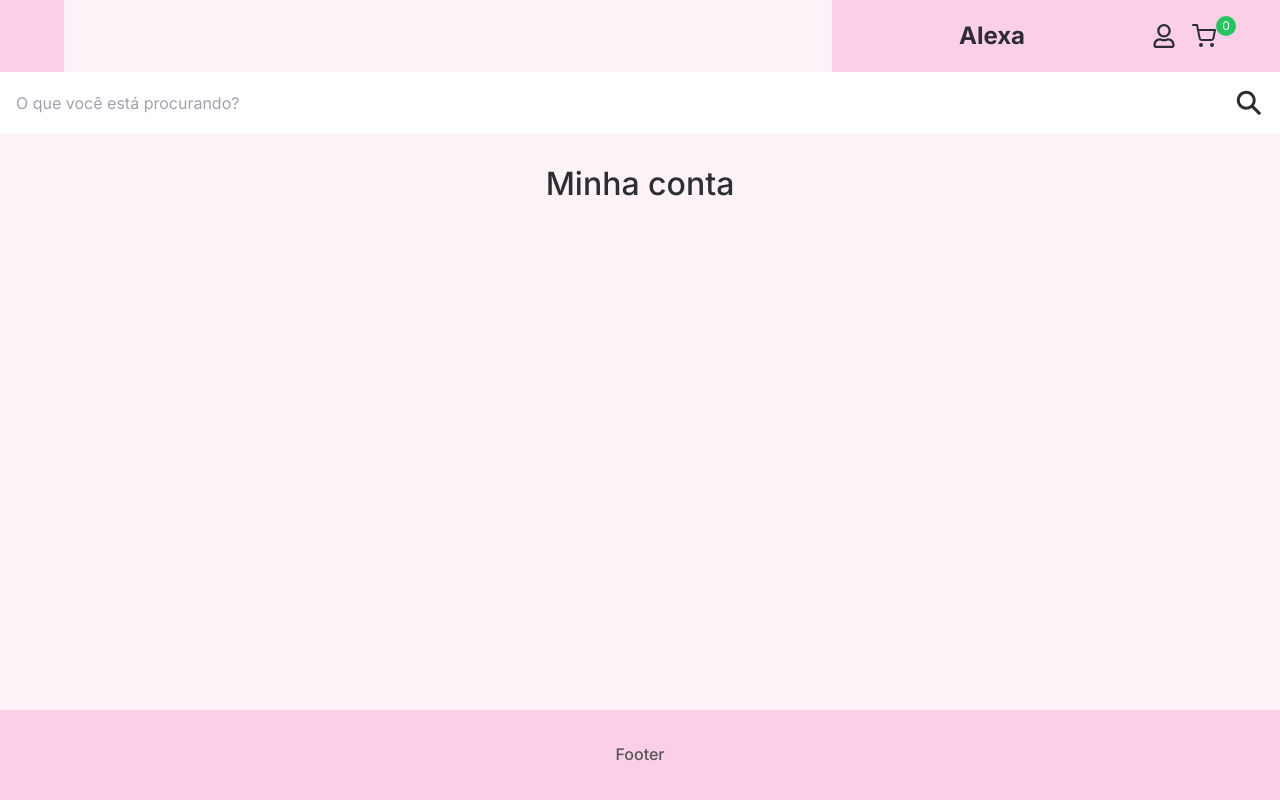
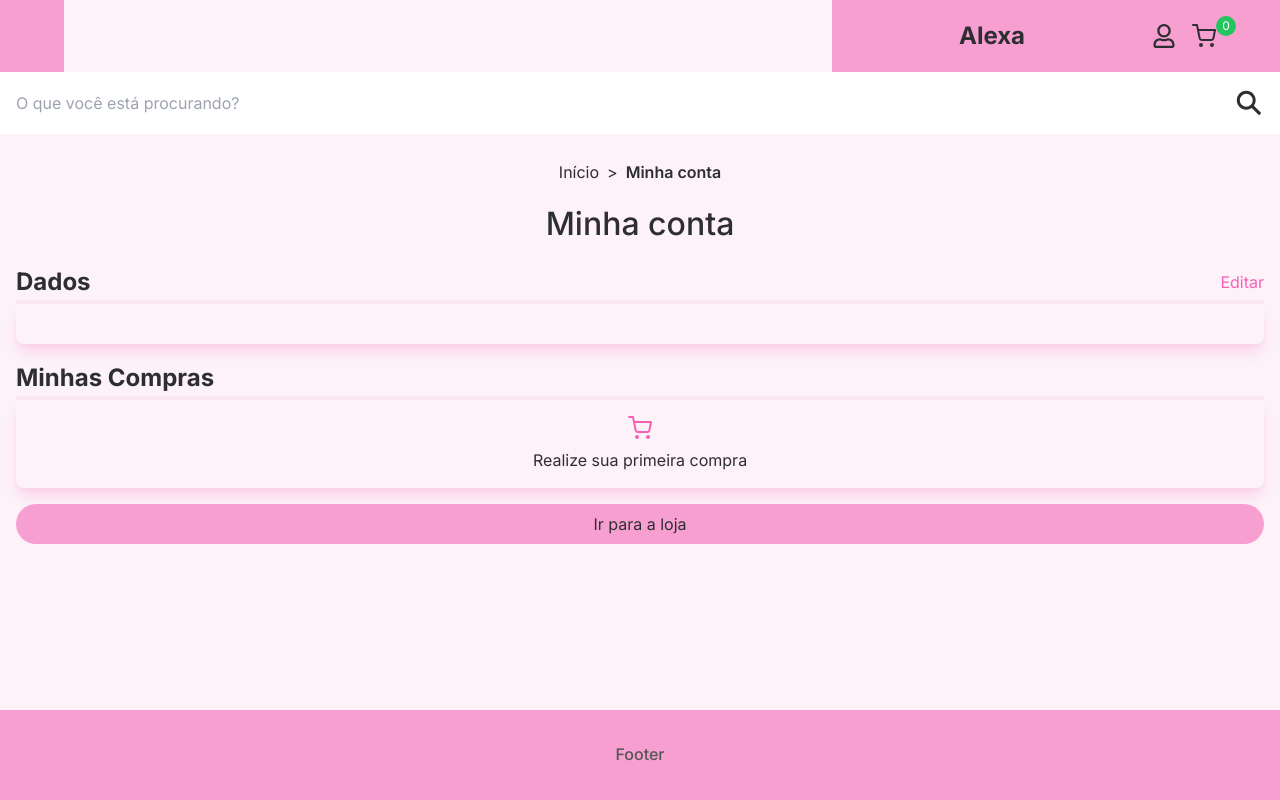
Before and after one commit to cafe51/Alexa-semijoias, a Next.js app in the folder alexa-site/: page /minha-conta in a window 1280 px wide. Built offline with nearby package versions, Linux system fonts and the light colour scheme.

Commit message:
create minha-conta content

```diff
--- a/alexa-site/src/app/components/CartIcon.tsx
+++ b/alexa-site/src/app/components/CartIcon.tsx
@@ -2,27 +2,27 @@ import Link from 'next/link';
 import { FiShoppingCart } from 'react-icons/fi';
 import { useRouter } from 'next/navigation';
 import { useEffect, useState } from 'react';
+import { useUser } from '@/context/UserContext';
 
 
 
 
 export default function CartIcon() {
     const [cartQuantity, setCartQuantity] = useState(0);
+    const { user } = useUser();
     const router = useRouter();
 
     useEffect(() => {
-        const userFromLocalStorage = localStorage.getItem('userData');
-        if (userFromLocalStorage !== '' && userFromLocalStorage) {
+        if (user) {
             try {
-                const userData = JSON.parse(userFromLocalStorage);
-                userData.carrinho ? setCartQuantity(userData.carrinho.length) : setCartQuantity(0);
+                user.carrinho ? setCartQuantity(user.carrinho.length) : setCartQuantity(0);
             } catch (e) {
                 console.error('Invalid JSON in localStorage:', e);
             }
         } else {
             setCartQuantity(0);
         }
-    }, [router]);
+    }, [router, user]);
     return (
         <Link className='relative' href={ '/carrinho' }><FiShoppingCart size={ 24 }/>
             <span className="absolute bottom-3 right-0 left-6 flex items-center justify-center w-5 h-5 text-xs text-white bg-green-500 rounded-full">
--- a/alexa-site/src/app/components/NavBarUserSection.tsx
+++ b/alexa-site/src/app/components/NavBarUserSection.tsx
@@ -2,30 +2,31 @@
 
 import { useEffect, useState } from 'react';
 import { useRouter } from 'next/navigation';
+import { useUser } from '@/context/UserContext';
 
 export default function NavBarUserSection() {
     const router = useRouter();
-
+    const { user, logout } = useUser();
     const [userIsLogged, setUserIsLogged] = useState(false);
     const [userName, setUserName] = useState('');
 
     useEffect(() => {
-        const userFromLocalStorage = localStorage.getItem('userData');
-        if (userFromLocalStorage !== '' && userFromLocalStorage) {
+
+        if (user) {
             try {
                 setUserIsLogged(true);
-                const userData = JSON.parse(userFromLocalStorage);
-                setUserName(userData.nome.split(' ')[0]);
+                setUserName(user.nome.split(' ')[0]);
             } catch (e) {
                 console.error('Invalid JSON in localStorage:', e);
             }
         } else {
             setUserIsLogged(false);
         }
-    }, [router]);
+    }, [router, user]);
 
     const handleLogOut = () => {
-        localStorage.removeItem('userData');
+        // localStorage.removeItem('userData');
+        logout();
         router.push('/');
     };
 
--- a/alexa-site/src/app/context/UserContext.tsx
+++ /dev/null
@@ -1,29 +0,0 @@
-'use client';
-import React, { createContext, useContext, useState, ReactNode } from 'react';
-import { UserType } from '../utils/types';
-
-
-interface UserContextType {
-  user: UserType | null;
-  setUser: (user: UserType | null) => void;
-}
-
-const UserContext = createContext<UserContextType | undefined>(undefined);
-
-export const UserProvider = ({ children }: { children: ReactNode }) => {
-    const [user, setUser] = useState<UserType | null>(null);
-
-    return (
-        <UserContext.Provider value={ { user, setUser } }>
-            { children }
-        </UserContext.Provider>
-    );
-};
-
-export const useUser = () => {
-    const context = useContext(UserContext);
-    if (context === undefined) {
-        throw new Error('useUser must be used within a UserProvider');
-    }
-    return context;
-};
--- a/alexa-site/src/app/globals.css
+++ b/alexa-site/src/app/globals.css
@@ -37,7 +37,7 @@ a {
 }
 
 .primColor {
-  background-color: #fbcfe8;
+  background-color: #f89fd2;
 }
 
 .secColor {
@@ -55,7 +55,7 @@ a {
 
 .textColored {
   --tw-text-opacity: 1;
-  color: rgb(249 168 212 / var(--tw-text-opacity));
+  color:  #f561b5;
 }
 
 .strongTextColored {
@@ -134,7 +134,7 @@ a {
 
 @media (max-width: 760px) {
   .nav-gradient {
-    background: linear-gradient(to bottom, #fbcfe8, rgba(255, 255, 255, 0.74));
+    background: linear-gradient(to bottom, #f89fd2, rgba(255, 255, 255, 0.74));
     content: "";
     display: block;
     position: absolute;
--- a/alexa-site/src/app/layout.tsx
+++ b/alexa-site/src/app/layout.tsx
@@ -1,6 +1,7 @@
 import type { Metadata } from 'next';
 import { Inter } from 'next/font/google';
 import './globals.css';
+import { UserProvider } from '@/context/UserContext';
 
 const inter = Inter({ subsets: ['latin'] });
 
@@ -16,7 +17,11 @@ export default function RootLayout({
 }>) {
     return (
         <html lang="en">
-            <body className={ inter.className }>{ children }</body>
+            <body className={ inter.className }>
+                <UserProvider>
+                    { children }
+                </UserProvider>
+            </body>
         </html>
     );
 }
--- a/alexa-site/src/app/login/page.tsx
+++ b/alexa-site/src/app/login/page.tsx
@@ -6,9 +6,12 @@ import { useRouter } from 'next/navigation';
 import { ImSpinner9 } from 'react-icons/im';
 import { getProductApi, getUsersApi } from '../utils/api';
 import { ProductType, UserType } from '../utils/types';
+import { useUser } from '@/context/UserContext';
+
 
 export default function Login() {
     const router = useRouter();
+    const { user, setUser } = useUser();
     const [loadingButton, setLoadingButton] = useState(true);
     const [loadingComponent, setLoadingComponent] = useState(true);
     const [loginErrorMessage, setLoginErrorMessage] = useState('');
@@ -23,10 +26,8 @@ export default function Login() {
     }, []);
 
     useEffect(() => {
-        const userFromLocalStorage = localStorage.getItem('userData');
-        if (userFromLocalStorage !== '' && userFromLocalStorage) {
+        if (user) {
             try {
-                JSON.parse(userFromLocalStorage);
                 setLoadingButton(true);
                 router.push('/minha-conta');
             } catch (e) {
@@ -46,6 +47,24 @@ export default function Login() {
         setRegisterValues({ ...registerValues, [name]: value });
     };
 
+    const setCartLocalStorage = async(user: UserType) => {
+        const carrinhoIds = user.carrinho && user.carrinho.length > 0 ? user.carrinho : [];
+
+        const allBrincos = await getProductApi('brincos');
+        const allPulseiras = await getProductApi('pulseiras');
+        const allColares = await getProductApi('colares');
+        const allAneis = await getProductApi('aneis');
+        const allProducts = [...allBrincos, ...allPulseiras, ...allColares , ...allAneis];
+
+        const carrinhoProducts: ProductType[] = carrinhoIds.map((carrinhoId: string) => {
+            return allProducts.filter((product: ProductType) => product.id === carrinhoId)[0];
+        });
+
+        // console.log(carrinhoProducts);
+
+        localStorage.setItem('carrinho', JSON.stringify(carrinhoProducts));
+    };
+
     const handleSubmit = async(e: React.FormEvent<HTMLFormElement>) => {
         e.preventDefault();
         setLoadingButton(true);
@@ -55,23 +74,11 @@ export default function Login() {
             const allUsers = await getUsersApi();
             const user = allUsers.find((myUser: UserType) => myUser.email === registerValues.email);
             if (user.password === registerValues.password) {
-                localStorage.setItem('userData', JSON.stringify(user));
+                // localStorage.setItem('userData', JSON.stringify(user));
 
-                const carrinhoIds = user.carrinho && user.carrinho.length > 0 ? user.carrinho : [];
+                setCartLocalStorage(user);
 
-                const allBrincos = await getProductApi('brincos');
-                const allPulseiras = await getProductApi('pulseiras');
-                const allColares = await getProductApi('colares');
-                const allAneis = await getProductApi('aneis');
-                const allProducts = [...allBrincos, ...allPulseiras, ...allColares , ...allAneis];
-
-                const carrinhoProducts: ProductType[] = carrinhoIds.map((carrinhoId: string) => {
-                    return allProducts.filter((product: ProductType) => product.id === carrinhoId)[0];
-                });
-
-                console.log(carrinhoProducts);
-
-                localStorage.setItem('carrinho', JSON.stringify(carrinhoProducts));
+                setUser(user);
 
                 router.push('/');
             } else {
--- a/alexa-site/src/app/minha-conta/page.tsx
+++ b/alexa-site/src/app/minha-conta/page.tsx
@@ -1,9 +1,53 @@
+'use client';
+
+import Link from 'next/link';
 import BodyWithHeaderAndFooter from '../components/BodyWithHeaderAndFooter';
+import { useUser } from '@/context/UserContext';
+import { FiShoppingCart } from 'react-icons/fi';
+
 
 export default function ClientProfile() {
+    const { user } = useUser();
+
     return (
         <BodyWithHeaderAndFooter>
+            <div className='flex gap-2'>
+                <Link href={ '/' } className='font-normal'>Início</Link>
+                <span className='font-normal'>{ '>' }</span>
+                <span  className='font-semibold'>Minha conta</span>
+            </div>
             <h1>Minha conta</h1>
+            <section className='flex flex-col w-full gap-4'>
+                <div className='flex flex-col  w-full'>
+                    <div className='flex justify-between items-center'>
+                        <h2>Dados</h2>
+                        <span className='textColored'>Editar</span>
+                    </div>
+                    <div className='w-full border-2 border-solid border-pink-100'></div>
+                    <div className='flex p-4 w-full shadow-lg rounded-lg shadowColor'>
+                        <div className='flex flex-col gap-1'>
+                            <h3>{ user?.nome }</h3>
+                            <h3>{ user?.email }</h3>
+                            <h3>{ user?.tel }</h3>
+                        </div>
+                    </div>
+                </div>
+                <div className='flex flex-col w-full'>
+                    <h2>Minhas Compras</h2>
+                    <div className='w-full border-2 border-solid border-pink-100'></div>
+                    <div className='flex flex-col gap-4 w-full'>
+                        <div className='flex justify-between p-4 w-full shadow-lg rounded-lg shadowColor'>
+                            <div className='flex flex-col  items-center gap-2 w-full'>
+                                <FiShoppingCart className='textColored' size={ 24 }/>
+                                <h3>Realize sua primeira compra</h3>
+                            </div>
+                        </div>
+                        <button className='primColor rounded-full p-2 '>Ir para a loja</button>
+                    </div>
+
+                </div>
+            </section>
+
         </BodyWithHeaderAndFooter>
     );
 }
--- /dev/null
+++ b/alexa-site/src/context/UserContext.tsx
@@ -0,0 +1,51 @@
+'use client';
+import React, { createContext, useContext, useState, ReactNode, useEffect } from 'react';
+import { UserType } from '../app/utils/types';
+
+
+interface UserContextType {
+  user: UserType | null;
+  setUser: (user: UserType | null) => void;
+  logout: () => void;
+}
+
+const UserContext = createContext<UserContextType | undefined>(undefined);
+
+export const UserProvider = ({ children }: { children: ReactNode }) => {
+    const [user, setUser] = useState<UserType | null>(null);
+
+    useEffect(() => {
+        const storedUser = localStorage.getItem('user');
+        if (storedUser) {
+            setUser(JSON.parse(storedUser));
+        }
+    }, []);
+
+    useEffect(() => {
+        if (user) {
+            localStorage.setItem('user', JSON.stringify(user));
+        } else {
+            localStorage.removeItem('user');
+        }
+    }, [user]);
+
+    const logout = () => {
+        setUser(null);
+        localStorage.removeItem('user');
+        localStorage.removeItem('carrinho');
+    };
+
+    return (
+        <UserContext.Provider value={ { user, setUser, logout } }>
+            { children }
+        </UserContext.Provider>
+    );
+};
+
+export const useUser = () => {
+    const context = useContext(UserContext);
+    if (context === undefined) {
+        throw new Error('useUser must be used within a UserProvider');
+    }
+    return context;
+};
```
